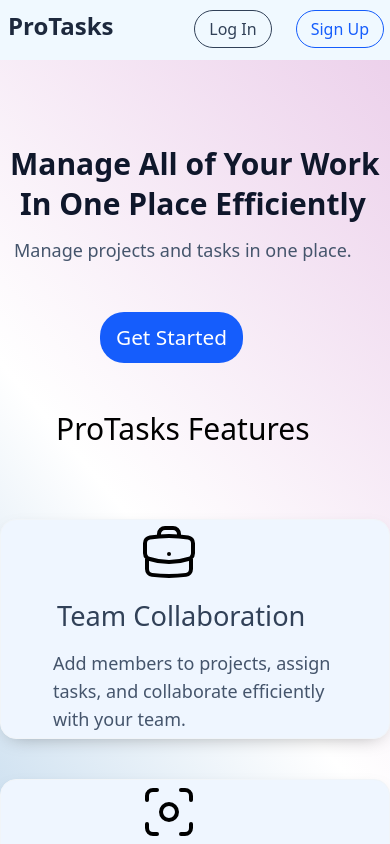
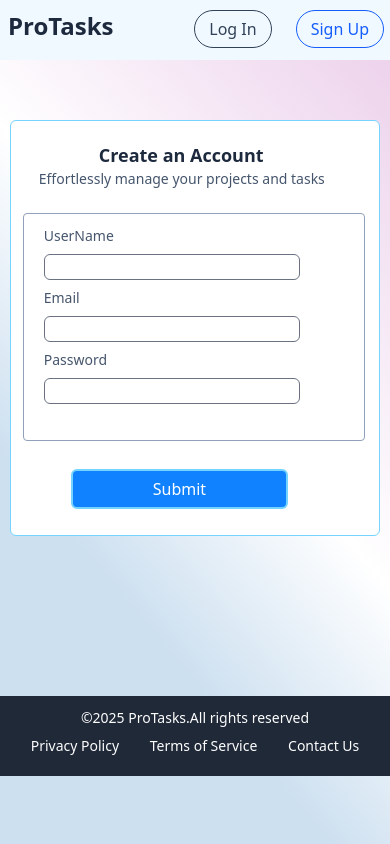
Before and after one commit to maheshray1221/Task-Manager, a React (Vite) app in the folder Frontend/: page / in a window 390 px wide. Shown: the top 844 px of the page. Built offline with nearby package versions, Linux system fonts and the light colour scheme.

Commit message:
complete responsive auth page

```diff
--- a/Frontend/src/App.jsx
+++ b/Frontend/src/App.jsx
@@ -1,19 +1,24 @@
-import Footer from './pages/footer'
-import Header from './pages/header'
-import LandingPage from './pages/landingPage'
+import Longin from "./pages/auth/longin";
+import Register from "./pages/auth/register";
+import Footer from "./pages/footer";
+import Header from "./pages/header";
+import LandingPage from "./pages/landingPage";
 
 function App() {
-
   return (
     <>
-      <div className='min-h-screen flex flex-col'>
+      <div
+        className="min-h-screen flex flex-col
+      bg-[linear-gradient(50deg,#cde0f0_0%,#cde0f0_30%,#ffffff_55%,#ebceea_100%)]"
+      >
         <Header />
-        <LandingPage />
+        <Register />
+        {/* <Longin /> */}
+        {/* <LandingPage /> */}
         <Footer />
       </div>
-
     </>
-  )
+  );
 }
 
-export default App
+export default App;
--- /dev/null
+++ b/Frontend/src/pages/auth/longin.jsx
@@ -0,0 +1,5 @@
+import React from "react";
+
+export default function Longin() {
+  return <div>Longin</div>;
+}
--- /dev/null
+++ b/Frontend/src/pages/auth/register.jsx
@@ -0,0 +1,116 @@
+import React from "react";
+
+export default function Register() {
+  return (
+    <div
+      className=" lg:h-140 h-104 w-full mt-30 flex justify-center lg:mt-25 mb-40 lg:transition-transform
+    lg:duration-500 lg:hover:scale-103 md:mt-60 md:h-100 md:mb-110  "
+    >
+      <div
+        className="hidden md:block bg-[#1082ff] text-[#dffeff] lg:w-[25%] lg:rounded-tl-3xl
+      lg:border-2 border-sky-300 lg:rounded-bl-3xl lg:shadow-[0_10px_20px_-7px_rgba(0,0,0,0.6)]
+      md:w-[30%] md:rounded-tl-2xl md:border-2 md:rounded-bl-2xl md:shadow-[0_10px_20px_-8px_rgba(0,0,0,0.4)]"
+      >
+        <h1
+          className="text-center lg:mt-55 lg:text-4xl lg:transition-transform
+        lg:duration-500 lg:hover:scale-106 md:mt-40 md:text-3xl "
+        >
+          ProTasks
+        </h1>
+        <div className="flex lg:gap-15 lg:ml-14 lg:mt-8 md:gap-7 md:ml-4.5 md:mt-5">
+          <button
+            className="px-2 py-1.5 lg:px-5 lg:py-2.5 rounded-md border-2 border-sky-300
+          bg-white text-[#2563eb] transition-transform duration-500 hover:scale-107
+           lg:hover:bg-blue-50 md:px-4 md:py-2 "
+          >
+            Register
+          </button>
+          <button
+            className="px-2 py-1.5 lg:px-5 lg:py-2.5 rounded-md border border-white
+          text-white bg-transparent lg:hover:bg-white/10  transition-transform duration-500 hover:scale-107 md:px-4 md:py-2"
+          >
+            LogIn
+          </button>
+        </div>
+      </div>
+      <div
+        className="w-[95%]  rounded-md border lg:w-[40%] lg:rounded-tr-3xl lg:rounded-br-3xl lg:border-2
+         border-sky-300 bg-white lg:shadow-[0_10px_20px_-7px_rgba(0,0,0,0.6)]
+         md:w-[40%] md:rounded-tr-2xl md:rounded-br-2xl md:border-2 md:shadow-[0_10px_20px_-8px_rgba(0,0,0,0.4)]"
+      >
+        <div className=" mt-5 ml-7 lg:mt-20 lg:ml-20 md:mt-10 md:ml-7">
+          <h2
+            className="text-lg ml-15 lg:ml-0 md:ml-0 lg:text-3xl font-bold lg:leading-12 text-slate-800
+          md:text-2xl md:leading-8 "
+          >
+            Create an Account
+          </h2>
+          <p className="text-sm lg:text-lg text-slate-600 md:text-sm">
+            Effortlessly manage your projects and tasks
+          </p>
+        </div>
+        <div
+          className="border mt-6 w-[93%] h-[55%] ml-3 rounded-sm border-slate-400  lg:ml-20 lg:w-[75%] lg:h-[45%]
+          lg:mt-7 lg:rounded-2xl transition-transform duration-500 hover:scale-105
+          md:ml-7 md:w-[80%] md:h-[53%] md:mt-5 md:rounded-md  "
+        >
+          <form className="flex flex-col lg:gap-3 lg:ml-20 md:ml-6 md:gap-2.4 gap-2 ml-5 mt-3 lg:mt-2 md:mt-1">
+            <label
+              htmlFor=""
+              className="text-sm lg:text-lg md:text-base text-slate-600"
+            >
+              UserName
+            </label>
+            <div className="border border-gray-500 w-[80%] lg:w-[56%] md:w-[73%] rounded-md">
+              <input
+                className="w-full text-[0.90rem] lg:text-lg md:text-sm outline-none text-slate-800"
+                type="text"
+                name=""
+                id=""
+              />
+            </div>
+
+            <label
+              htmlFor=""
+              className="text-sm lg:text-lg md:text-base text-slate-600"
+            >
+              Email
+            </label>
+            <div className="border border-gray-500 w-[80%] lg:w-[56%] md:w-[73%] rounded-md">
+              <input
+                className="w-full text-[0.90rem]  lg:text-lg md:text-sm outline-none text-slate-800"
+                type="text"
+                name=""
+                id=""
+              />
+            </div>
+
+            <label
+              htmlFor=""
+              className="text-sm lg:text-lg md:text-base text-slate-600"
+            >
+              Password
+            </label>
+            <div className="border border-gray-500 w-[80%] lg:w-[56%] md:w-[73%] rounded-md">
+              <input
+                className="w-full text-[0.90rem] lg:text-lg md:text-sm outline-none text-slate-800"
+                type="password"
+                name=""
+                id=""
+              />
+            </div>
+          </form>
+        </div>
+        <div className="mt-7 gap-30 ml-15 text-40 lg:mt-10 lg:gap-60 lg:text-70 lg:ml-25 md:text-60 md:mt-6  md:ml-7">
+          <button
+            className="px-20 py-1.5 lg:px-45 lg:py-2.5 rounded-md border-2 border-sky-300
+          bg-[#1082ff] text-white transition-transform duration-500 hover:scale-107
+           lg:hover:bg-blue-700 md:px-23 md:py-2 "
+          >
+            Submit
+          </button>
+        </div>
+      </div>
+    </div>
+  );
+}
```
